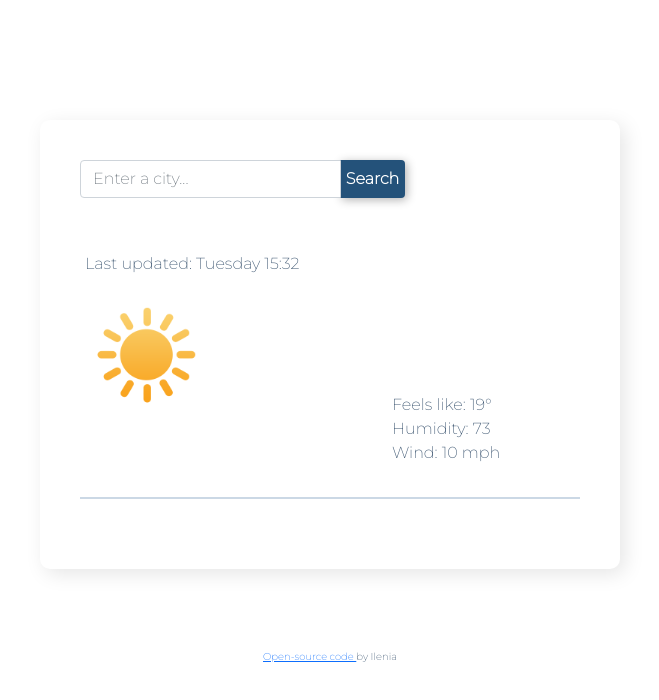
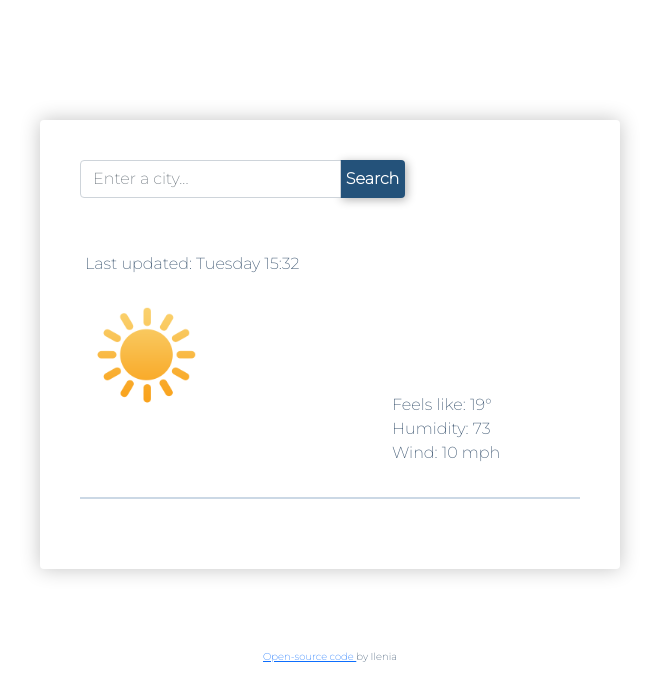
Before and after one commit to ilenia-n/weather-app, a plain HTML site: page index.html in a window 1280 px wide. Shown: the whole page, without its empty margins (310-969 px from the left). Drawn offline with nearby package versions, Linux system fonts and the light colour scheme; no server answers.

Commit message:
Updated box shadow

```diff
--- a/css/styles.css
+++ b/css/styles.css
@@ -63,8 +63,8 @@ li:first-letter {
   margin: 80px auto;
   padding: 40px;
   background-color: white;
-  border-radius: 10px;
-  box-shadow: 5px 5px 20px rgb(0 0 0 / 10%);
+  border-radius: 4px;
+  box-shadow: 0px 0px 20px rgb(0 0 0 / 24%);
   width: 580px;
 }
 
```
